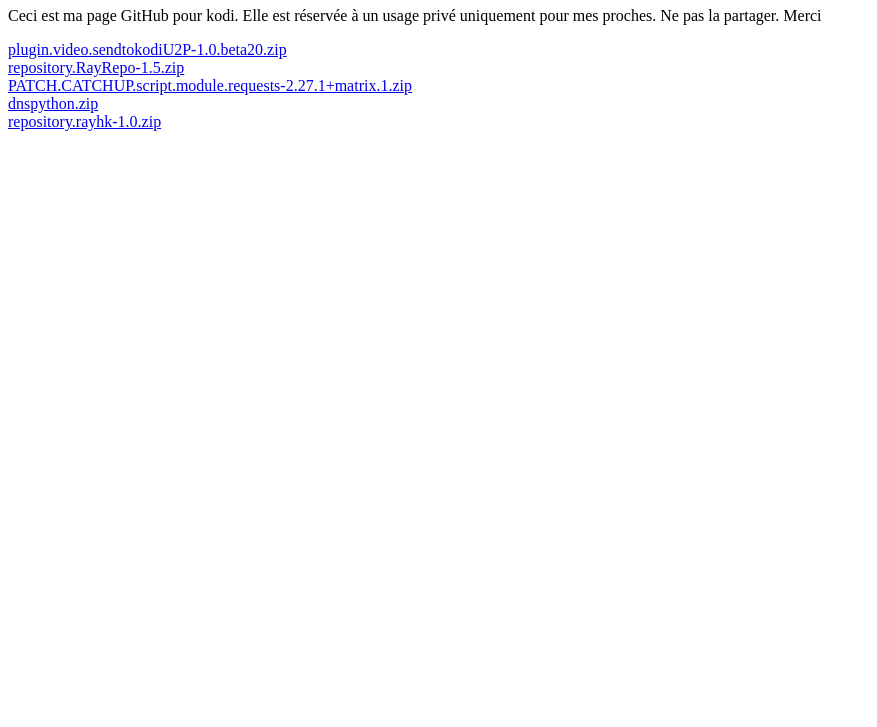
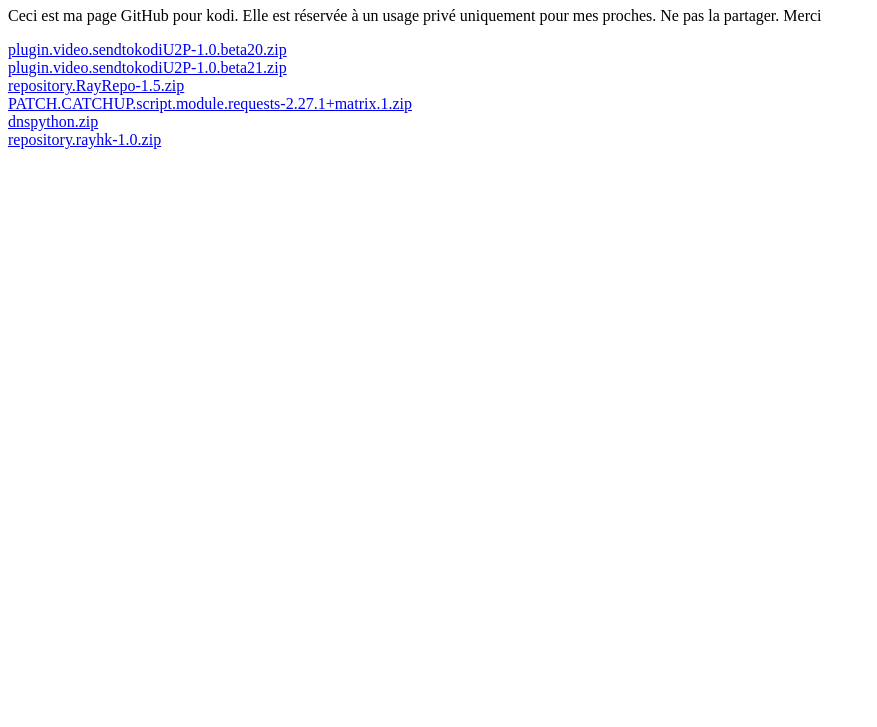
Before and after one commit to seb7793/lol, a plain HTML site: page index.html in a window 1280 px wide. Shown: the part 73-800 px from the top of the page, without its empty margins (0-877 px from the left). Drawn offline with Linux system fonts and the light colour scheme.

Commit message:
Update index.html

```diff
--- a/index.html
+++ b/index.html
@@ -9,6 +9,7 @@
     <p>Ceci est ma page GitHub pour kodi. Elle est réservée à un usage privé uniquement pour mes proches. Ne pas la partager. Merci</p>
     <!-- https://github.com/seb7793/ -->
 <a href="plugin.video.sendtokodiU2P-1.0.beta20.zip">plugin.video.sendtokodiU2P-1.0.beta20.zip</a><br>
+<a href="plugin.video.sendtokodiU2P-1.0.beta21.zip">plugin.video.sendtokodiU2P-1.0.beta21.zip</a><br>
 <a href="repository.RayRepo-1.5.zip">repository.RayRepo-1.5.zip</a><br>
 <a href="PATCH.CATCHUP.script.module.requests-2.27.1+matrix.1.zip">PATCH.CATCHUP.script.module.requests-2.27.1+matrix.1.zip</a><br>
 <a href="dnspython.zip">dnspython.zip</a><br>
```
